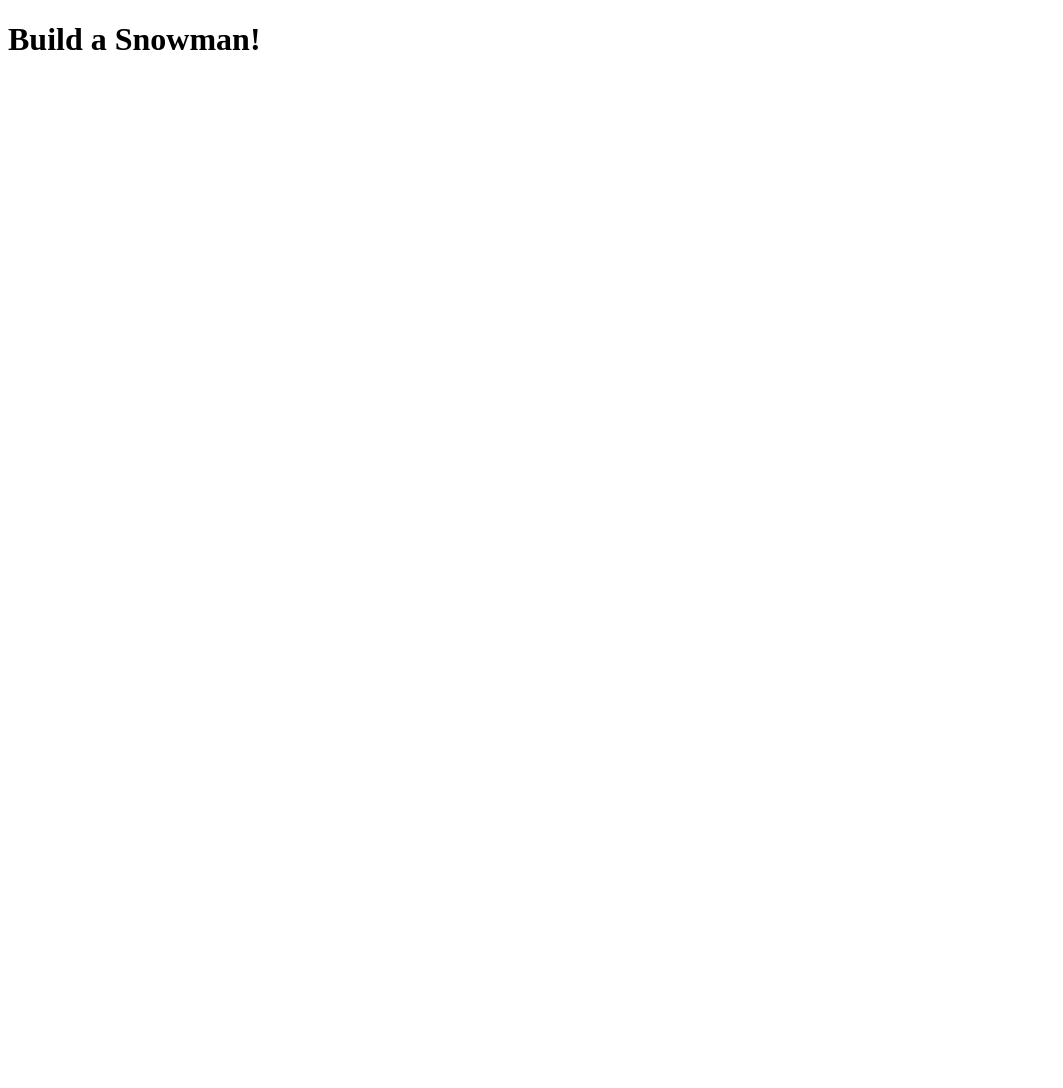
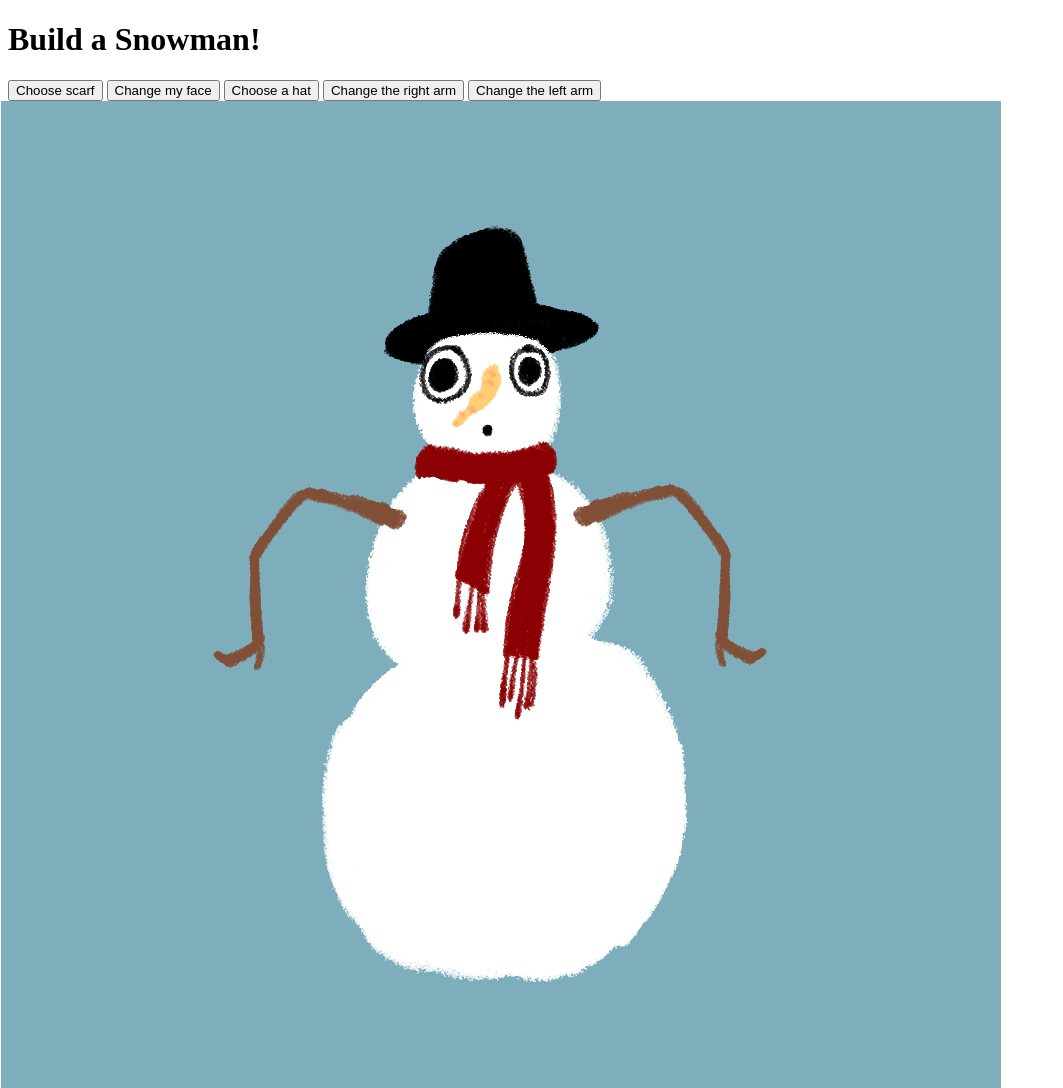
Before and after one commit to msmaloo/Code-Test, a plain HTML site: page index.html in a window 1280 px wide. Shown: the top 1088 px of the page, without its empty margins (0-1063 px from the left). Drawn offline with Linux system fonts and the light colour scheme.

Commit message:
place images correctly
used <div> and css to place the images on top of one another

```diff
--- a/codeTest.js
+++ b/codeTest.js
@@ -105,13 +105,13 @@ function changeArmL() {
     }
 
     if (armLValue == 1) {
-        document.getElementById('face').src = "snowman_images/branch_1_l.png";
+        document.getElementById('armL').src = "snowman_images/branch_1_l.png";
     }
     if (armLValue == 2) {
-        document.getElementById('face').src = "snowman_images/branch_2_l.png";
+        document.getElementById('armL').src = "snowman_images/branch_2_l.png";
     }
     if (armLValue == 3) {
-        document.getElementById('face').src = "snowman_images/branch_3_l.png";
+        document.getElementById('armL').src = "snowman_images/branch_3_l.png";
     }
 }
 
--- a/index.html
+++ b/index.html
@@ -7,26 +7,27 @@
 <body>
     <h1>Build a Snowman!</h1>
 <div>
-<layer left="0" top="0" name="background" z-index="1" color="#7eadbc">
-</layer>
-<layer left="0" top="0"name="snowmanBase" z-index="2">
+<div  name="background" style="position: absolute; left: 0px; top:100px; z-index:1;">
+    <img id="base", src="snowman_images/layer 1.png" />
+</div>
+<div name="snowmanBase" style="position: absolute; left: 0px; top:100px; z-index:2;">
     <img id="base", src="snowman_images/snowballs.png" />
-</layer>
-<layer left="0" top="0" name="face Layer" z-index="2">
+</div>
+<div name="face Layer" style="position: absolute; left: 0px; top:100px; z-index:3;">
     <img id="face" , src="snowman_images/face_1.png" />
-</layer>
-<layer left="0" top="0" name="hatLayer" z-index="3">
+</div>
+<div  name="hatLayer" style="position: absolute; left: 0px; top:100px; z-index:4;">
     <img id="hat" , src="snowman_images/tophat.png" />
-</layer>
-<layer left="0" top="0" name="scarfLayer" z-index="4">
+</div>
+<div name="scarfLayer" style="position: absolute; left: 0px; top:100px; z-index:5;">
     <img id="scarf", src="snowman_images/scarf_red.png" />
-</layer>
-<layer left="0" top="0" name="armLayerR" z-index="5">
+</div>
+<div name="armLayerR" style="position: absolute; left: 0px; top:100px; z-index:6;">
     <img id="armR" , src="snowman_images/branch_1_r.png" />
-</layer>
-<layer left="0" top="0" name="armLayerL" z-index="6">
+</div>
+<div name="armLayerL" style="position: absolute; left: 0px; top:100px; z-index:7;">
     <img id="armL", src="snowman_images/branch_1_l.png" />
-</layer>
+</div>
 </div>
 
 
```
Also changed, not shown: 1 other file.
